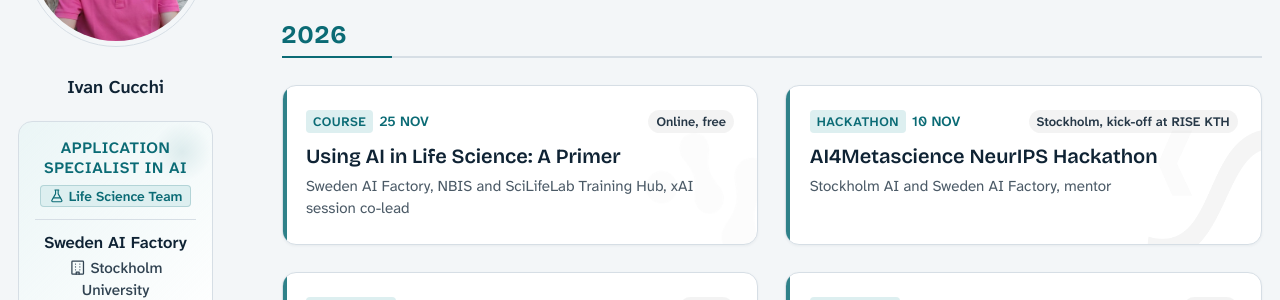
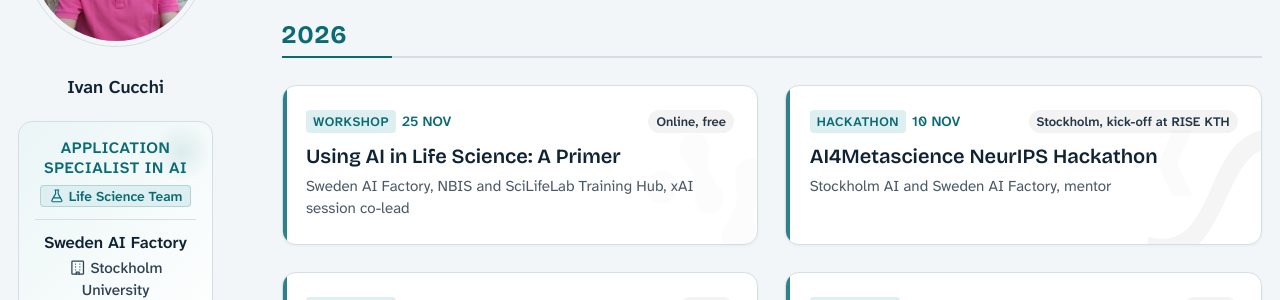
Before and after one commit to ivanqkk/ivanqkk.github.io, a Jekyll site: the page built from _pages/talks.html, in a window 1280 px wide and 900 px high. Shown: the part 232-532 px from the top of the window. Built offline with Jekyll 4.4.1, drawn with Linux system fonts in a browser that asks for light colours.

Commit message:
Primer listed as a workshop; style the Hackathon badge

```diff
--- a/_data/events.yml
+++ b/_data/events.yml
@@ -57,7 +57,7 @@
 
 - id: primer
   title: "Using AI in Life Science: A Primer"
-  kind: Course
+  kind: Workshop
   format: Online, free
   org: Sweden AI Factory, NBIS and SciLifeLab Training Hub
   start: 2026-11-25T09:00:00+01:00
```
